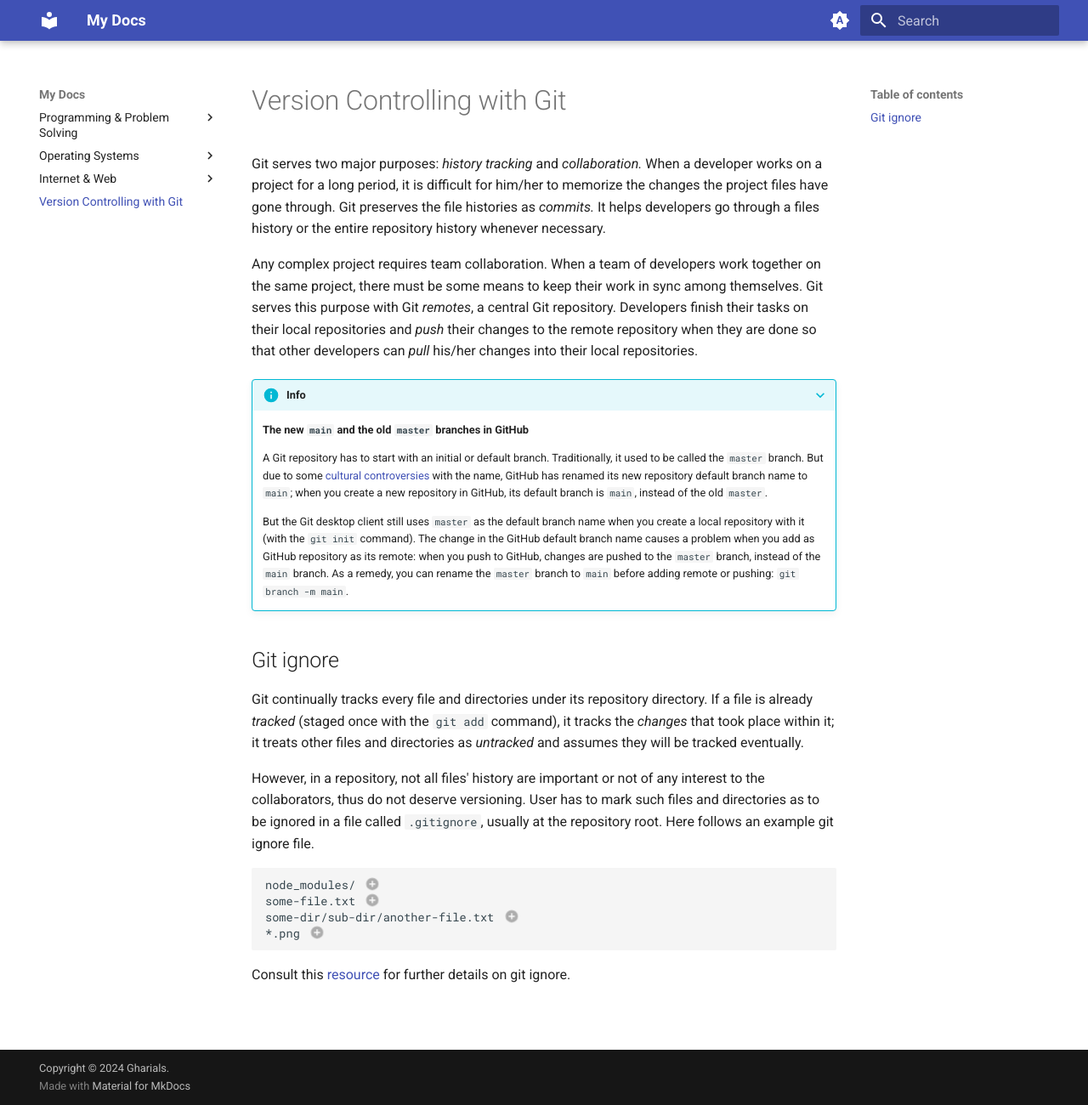
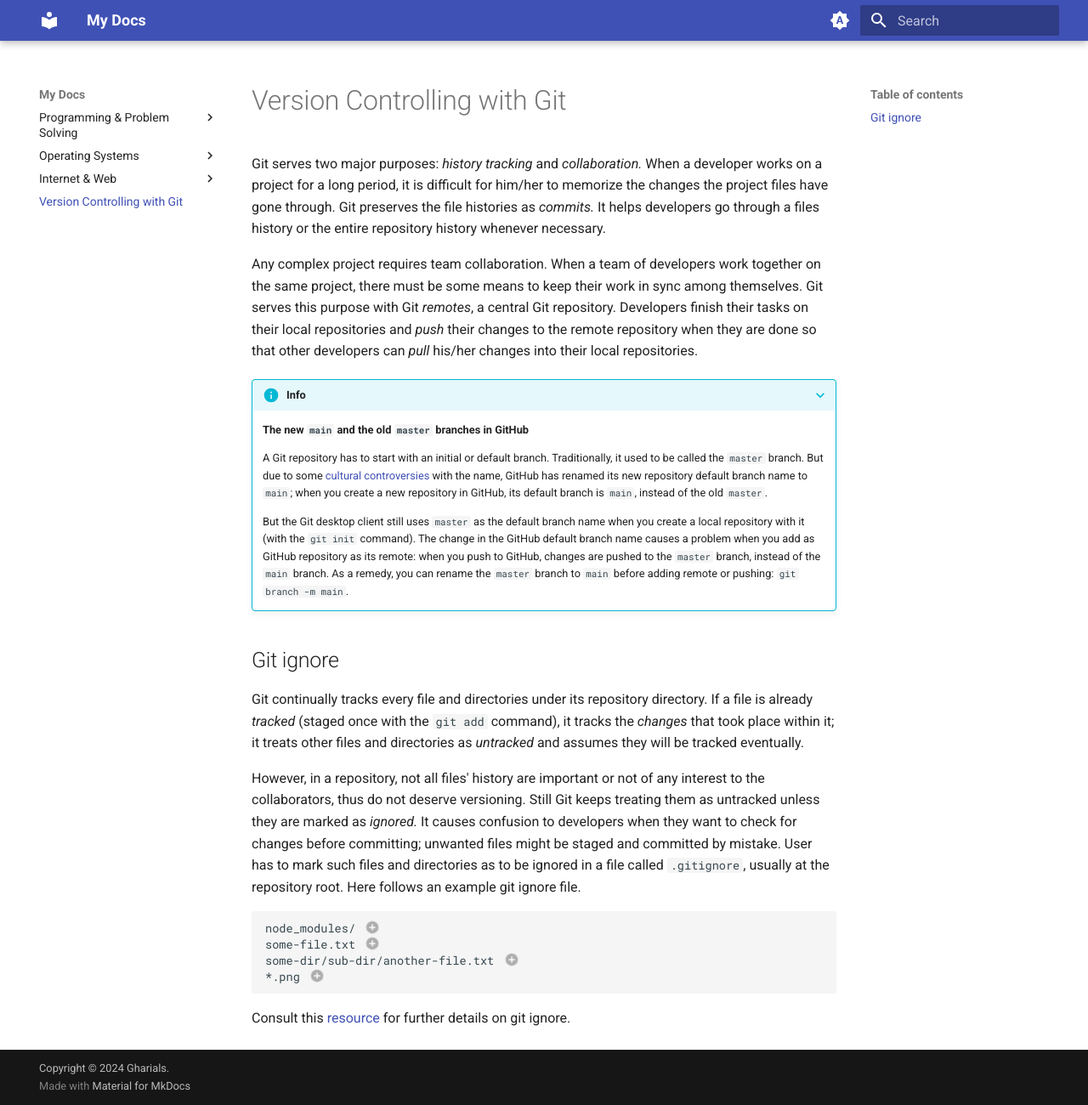
Before and after one commit to gharials/dev-path, an MkDocs documentation site: the page built from docs/vcs-git.md, in a window 1280 px wide and 1300 px high. Shown: the whole window at 85% size. Built offline with MkDocs 1.6.1 and Material for MkDocs 9.7.7, drawn with Linux system fonts in a browser that asks for light colours.

Commit message:
'vcs-git': git ignore further clarification.

````diff
--- a/docs/vcs-git.md
+++ b/docs/vcs-git.md
@@ -15,7 +15,7 @@ Any complex project requires team collaboration. When a team of developers work
 
 Git continually tracks every file and directories under its repository directory. If a file is already _tracked_ (staged once with the `git add` command), it tracks the _changes_ that took place within it; it treats other files and directories as _untracked_ and assumes they will be tracked eventually.
 
-However, in a repository, not all files' history are important or not of any interest to the collaborators, thus do not deserve versioning. User has to mark such files and directories as to be ignored in a file called `.gitignore`, usually at the repository root. Here follows an example git ignore file.
+However, in a repository, not all files' history are important or not of any interest to the collaborators, thus do not deserve versioning. Still Git keeps treating them as untracked unless they are marked as _ignored._ It causes confusion to developers when they want to check for changes before committing; unwanted files might be staged and committed by mistake. User has to mark such files and directories as to be ignored in a file called `.gitignore`, usually at the repository root. Here follows an example git ignore file.
 
 <div class="annotate" markdown>
 ```txt
````
